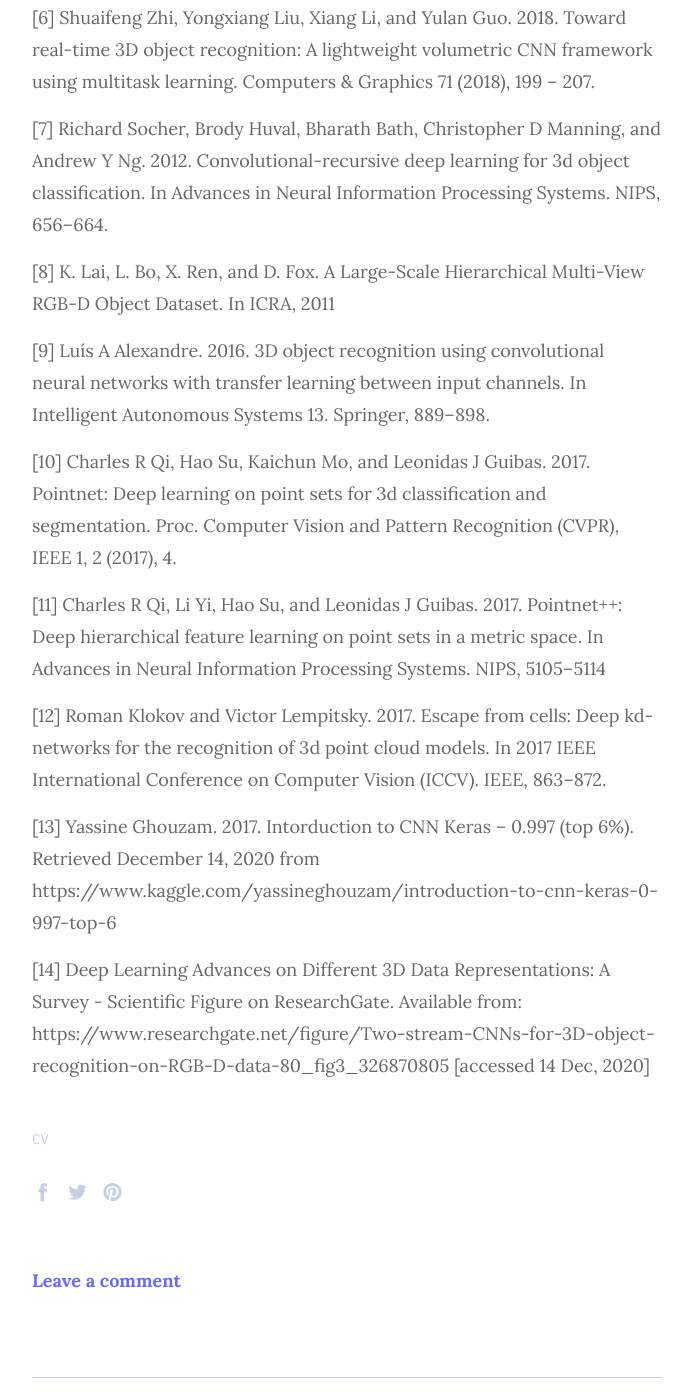
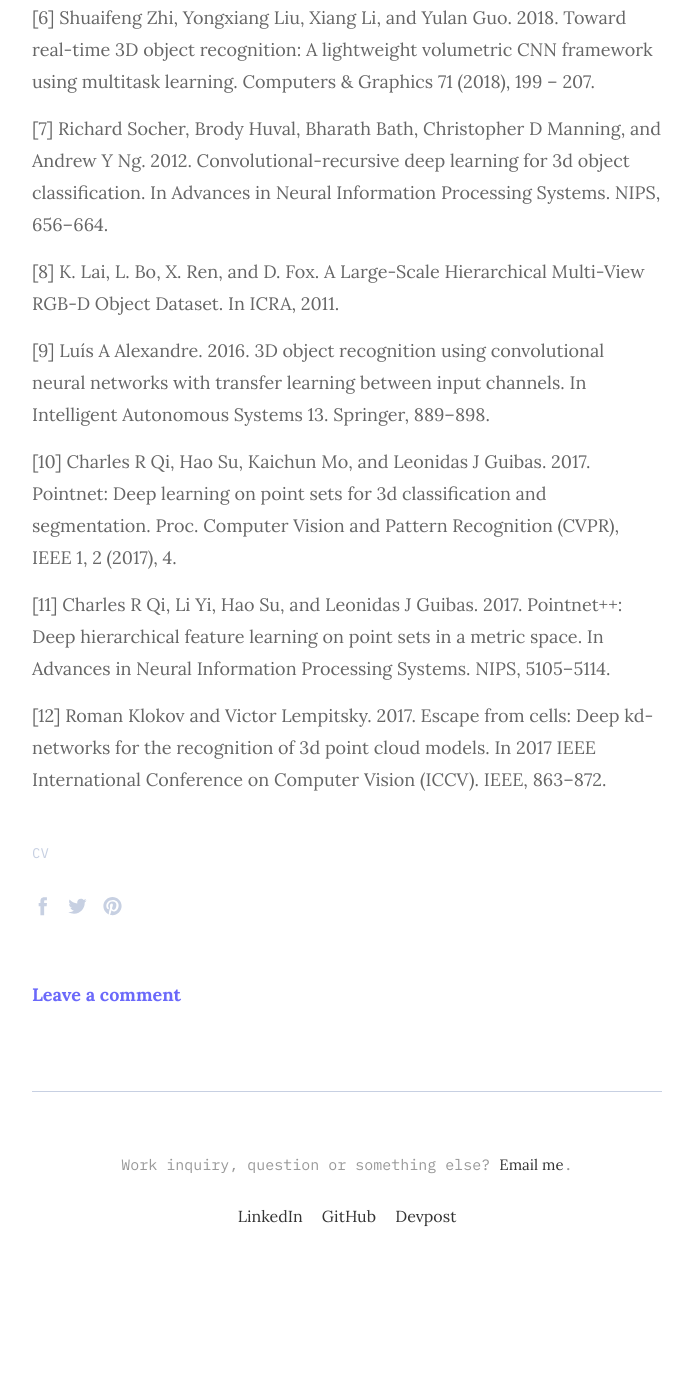
Before and after one commit to brodyu/brodyu.github.io, a Jekyll site: the page built from _posts/2020-12-18-3D-Deep-Learning.md, in a window 1280 px wide and 1400 px high, scrolled down 17117 px. Shown: the whole window, without its empty margins (293-986 px from the left). Built offline with Jekyll 4.4.1, drawn with Linux system fonts in a browser that asks for light colours; after the commit the page ends 18402 px from its top, so only the background shows below that.

Commit message:
Update 2020-12-18-3D-Deep-Learning.md

```diff
--- a/_posts/2020-12-18-3D-Deep-Learning.md
+++ b/_posts/2020-12-18-3D-Deep-Learning.md
@@ -142,16 +142,12 @@ Unlike the previous 3D data representations, point clouds pose an interesting to
 
 [7]	Richard Socher, Brody Huval, Bharath Bath, Christopher D Manning, and Andrew Y Ng. 2012. Convolutional-recursive deep learning for 3d object classification. In Advances in Neural Information Processing Systems. NIPS, 656–664.
 
-[8]	K. Lai, L. Bo, X. Ren, and D. Fox. A Large-Scale Hierarchical Multi-View RGB-D Object Dataset. In ICRA, 2011
+[8]	K. Lai, L. Bo, X. Ren, and D. Fox. A Large-Scale Hierarchical Multi-View RGB-D Object Dataset. In ICRA, 2011.
 
 [9]	Luís A Alexandre. 2016. 3D object recognition using convolutional neural networks with transfer learning between input channels. In Intelligent Autonomous Systems 13. Springer, 889–898.
 
 [10]	Charles R Qi, Hao Su, Kaichun Mo, and Leonidas J Guibas. 2017. Pointnet: Deep learning on point sets for 3d classification and segmentation. Proc. Computer Vision and Pattern Recognition (CVPR), IEEE 1, 2 (2017), 4.
 
-[11]	Charles R Qi, Li Yi, Hao Su, and Leonidas J Guibas. 2017. Pointnet++: Deep hierarchical feature learning on point sets in a metric space. In Advances in Neural Information Processing Systems. NIPS, 5105–5114
+[11]	Charles R Qi, Li Yi, Hao Su, and Leonidas J Guibas. 2017. Pointnet++: Deep hierarchical feature learning on point sets in a metric space. In Advances in Neural Information Processing Systems. NIPS, 5105–5114.
 
 [12]	Roman Klokov and Victor Lempitsky. 2017. Escape from cells: Deep kd-networks for the recognition of 3d point cloud models. In 2017 IEEE International Conference on Computer Vision (ICCV). IEEE, 863–872.
-
-[13]	Yassine Ghouzam. 2017. Intorduction to CNN Keras – 0.997 (top 6%). Retrieved December 14, 2020 from https://www.kaggle.com/yassineghouzam/introduction-to-cnn-keras-0-997-top-6
-
-[14]	Deep Learning Advances on Different 3D Data Representations: A Survey - Scientific Figure on ResearchGate. Available from: https://www.researchgate.net/figure/Two-stream-CNNs-for-3D-object-recognition-on-RGB-D-data-80_fig3_326870805 [accessed 14 Dec, 2020]
```
